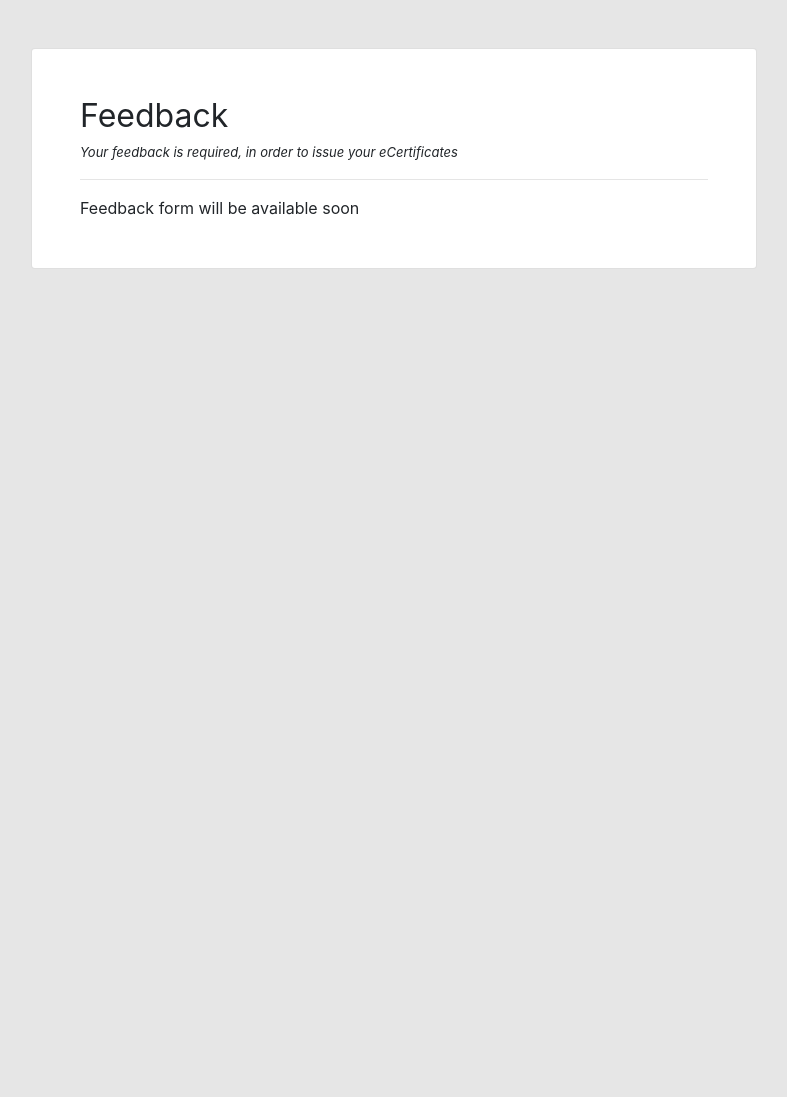
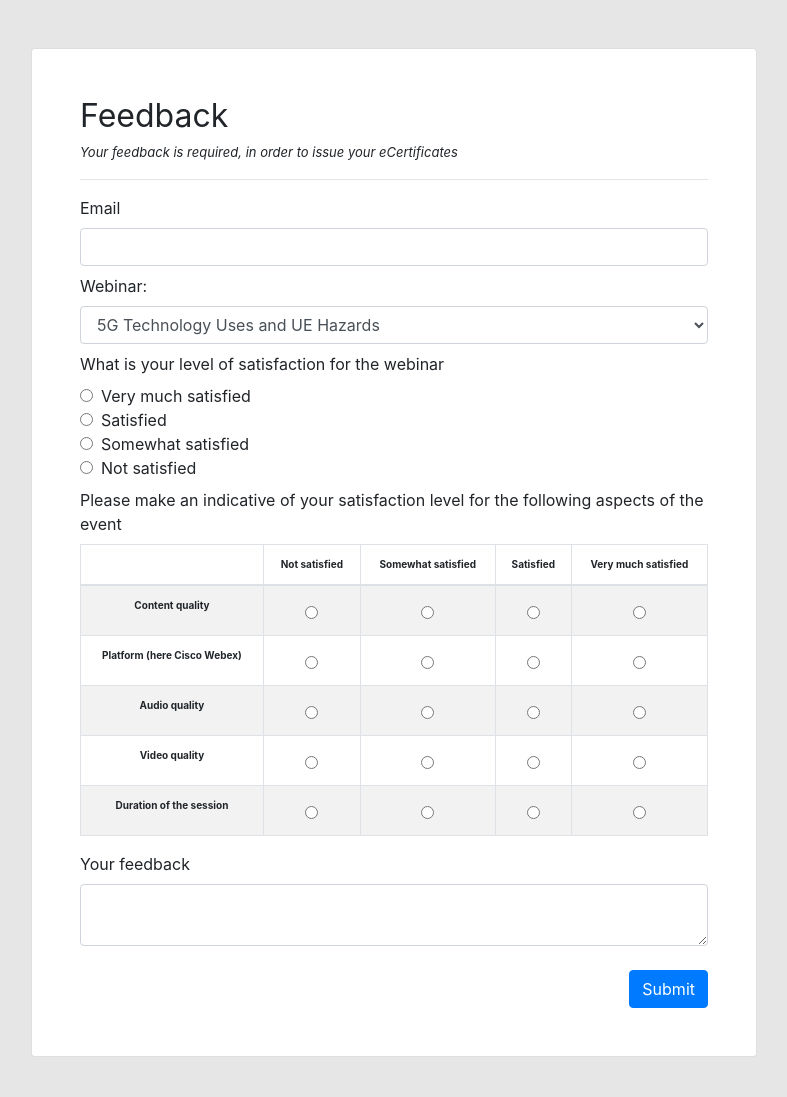
Before and after one commit to VickramMS/webinar, a Django app: page /feedback/ in a window 1280 px wide. Shown: the part 56-1153 px from the top of the page, without its empty margins (246-1033 px from the left). Before the commit the page ends 324 px from the top, so only its background shows below. Run offline with Django 3.2, Linux system fonts and the light colour scheme; parts of the project's set-up code (start-up, migrations or seed data) failed here and were passed over; some libraries are stand-ins or nearby versions.

Commit message:
Feedback

```diff
--- a/app/templates/app/feedback.html
+++ b/app/templates/app/feedback.html
@@ -18,8 +18,6 @@
         <h2>Feedback</h2>
         <span style="font-size: small;"><em>Your feedback is required, in order to issue your eCertificates</em></span>
         <hr>
-        Feedback form will be available soon
-        {% if request.user.is_superuser %}
         {% for message in messages %}
         {% if message.tags == 'error' %}
         <div class="alert alert-danger">
@@ -96,16 +94,11 @@
                     </tbody>
                 </table>
             </div>
-
-
-
-
             <label for="feedback">Your feedback</label>
             <textarea name="feedback" id="feedback" class="form-control"></textarea>
             <br>
             <button type="submit" class="btn btn-primary float-right">Submit</button>
         </form>
-        {% endif %}
     </div>
 </div>
 
--- a/app/views.py
+++ b/app/views.py
@@ -161,7 +161,7 @@ def feedback(request):
                     feedback.qs6 = request.POST.get("qs-6")
                     feedback.feedback = request.POST.get("feedback")
                     feedback.save()
-                    html_message = loader.render_to_string('email/cert.html', content)
+                    html_message = loader.render_to_string('email/cert.html', {"obj": user})
                     send_mail(
                         'Certificate - GCE Bodi',
                         'Link to your certificate',
```
Also changed, not shown: db.sqlite3.
